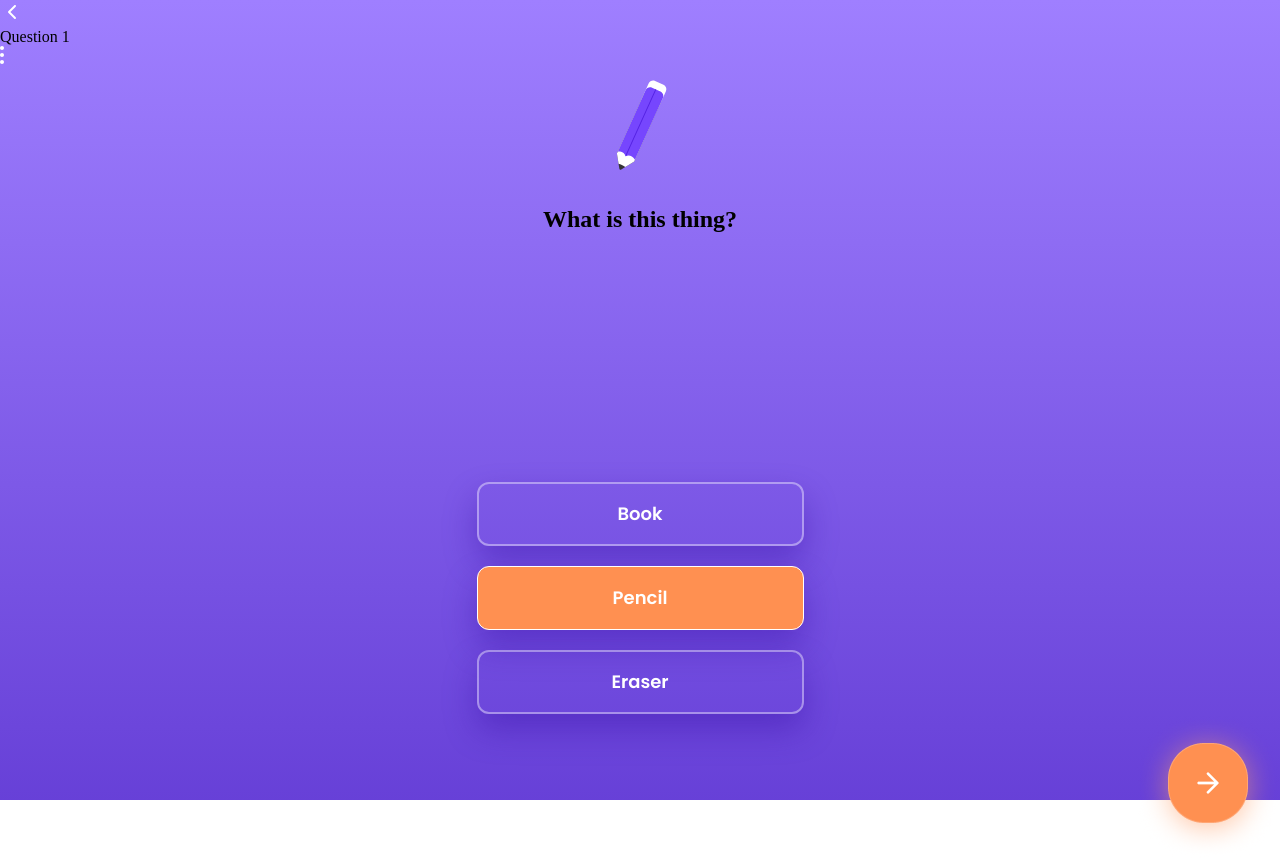
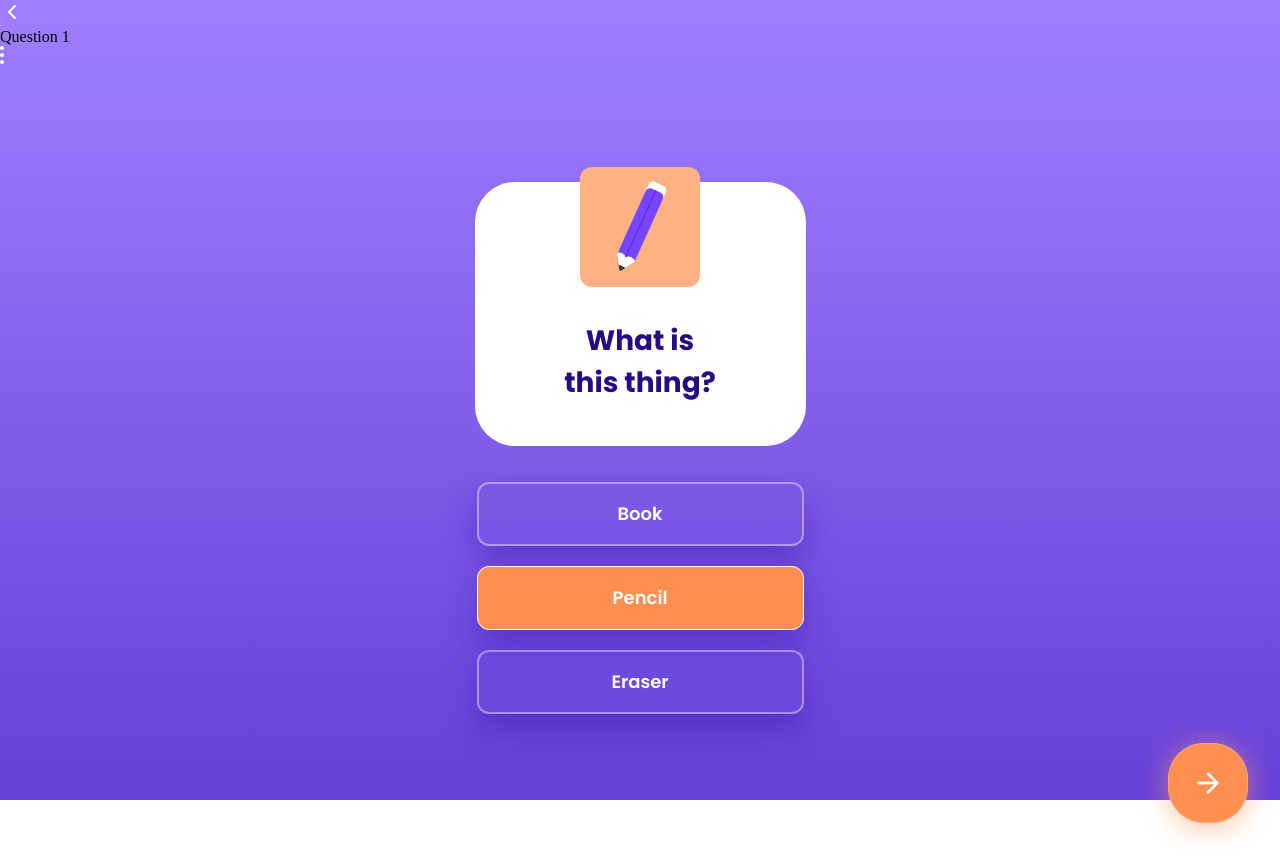
Before and after one commit to sadiatasneemkhan/Quiz-App-SENG513-A2, a website: page UI/page2.html in a window 1280 px wide. Drawn offline with Linux system fonts and the light colour scheme.

Commit message:
Content section styled for Page 2

```diff
--- a/UI/page2.html
+++ b/UI/page2.html
@@ -27,17 +27,16 @@
             </div>
 
             <div class="center-content">
-                <!-- <h1>Nice Work</h1> -->
                 <div class="bg-rect"></div>
                 <div class="fg-square"></div>
-                <svg xmlns="http://www.w3.org/2000/svg" width="105" height="118" viewBox="0 0 105 118" fill="none">
+                <svg class="pencil" xmlns="http://www.w3.org/2000/svg" width="105" height="118" viewBox="0 0 105 118" fill="none">
                     <path d="M60.6059 15.4682C61.721 13.0005 64.6255 11.904 67.0932 13.0191L75.4711 16.805C77.9388 17.9201 79.0353 20.8245 77.9202 23.2923L70.6009 39.4895L53.2866 31.6654L60.6059 15.4682Z" fill="white"/>
                     <path d="M56.0628 25.5217L73.3771 33.3458L46.2426 93.393L33.2278 101.609C32.484 102.078 31.5023 101.635 31.3631 100.766L28.9284 85.5689L56.0628 25.5217Z" fill="#343434"/>
                     <path d="M73.3766 33.346L56.0624 25.522L28.9279 85.5692L30.5764 95.8587C31.6279 96.0328 32.7634 96.3752 33.9011 96.8893C35.2328 97.4911 36.386 98.246 37.2778 99.0522L46.2422 93.3932L73.3766 33.346Z" fill="white"/>
                     <path d="M74.8916 29.9943C76.0067 27.5266 74.9102 24.6221 72.4425 23.507L64.0646 19.7211C61.5969 18.606 58.6924 19.7025 57.5773 22.1702L29.7652 83.7171C32.1139 83.2375 35.7901 83.6954 37.8138 88.2316C39.6618 87.2381 43.9694 86.6533 46.9434 91.8422L74.8916 29.9943Z" fill="#7646FE"/>
                     <path d="M68.2534 21.6139L38.2416 88.0286C38.0875 88.0929 37.9444 88.1612 37.8136 88.2315C37.6872 87.948 37.5542 87.6805 37.4156 87.4281L67.3421 21.2021L68.2534 21.6139Z" fill="#5523E4"/>
                     </svg>
-                <h2>What is this thing?</h2>
+                <h2>What is<br>this thing?</h2>
             </div>
 
             <div class="buttons-container options">
--- a/UI/styles.css
+++ b/UI/styles.css
@@ -158,3 +158,38 @@ h1 {
     background-color: transparent;
     border: 2px solid rgba(255, 255, 255, 0.4);
 }
+
+.bg-rect {
+    position: absolute;
+    top: 182px;
+    width: 327px;
+    height: 260px;
+    border-radius: 40px;
+    background: #FFFFFF;
+    border: 2px solid rgba(255, 255, 255, 0.2);
+}
+
+.fg-square {
+    position: absolute;
+    top: 167px;
+    width: 120px;
+    height: 120px;
+    border-radius: 12px;
+    background-color: #FFB184;
+}
+
+.pencil {
+    position: absolute;
+    top: 168.82px;
+}
+
+h2 {
+    position: absolute;
+    top: 295px;
+    font-family: 'Poppins', sans-serif;
+    font-weight: 700;
+    font-size: 28px;
+    color: #280A82;
+    text-align: center;
+    margin: 25px;
+}
```
